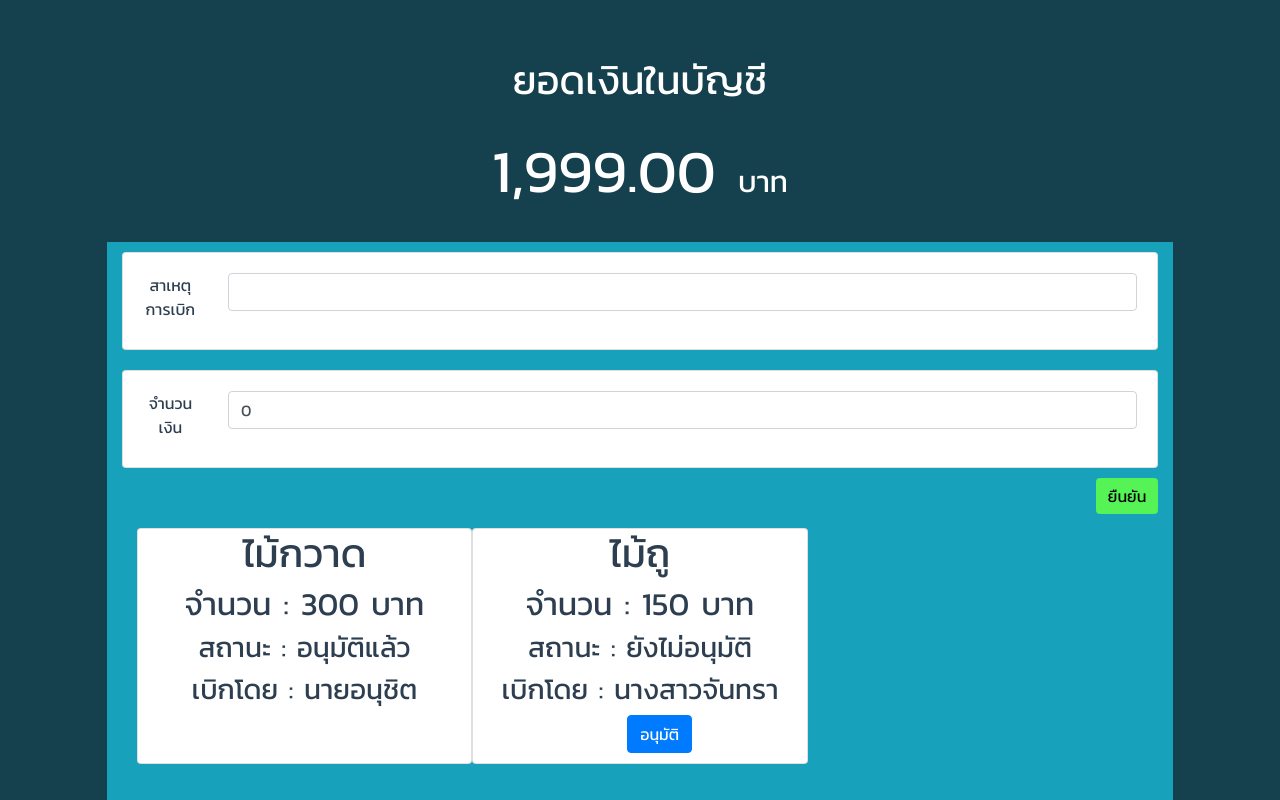
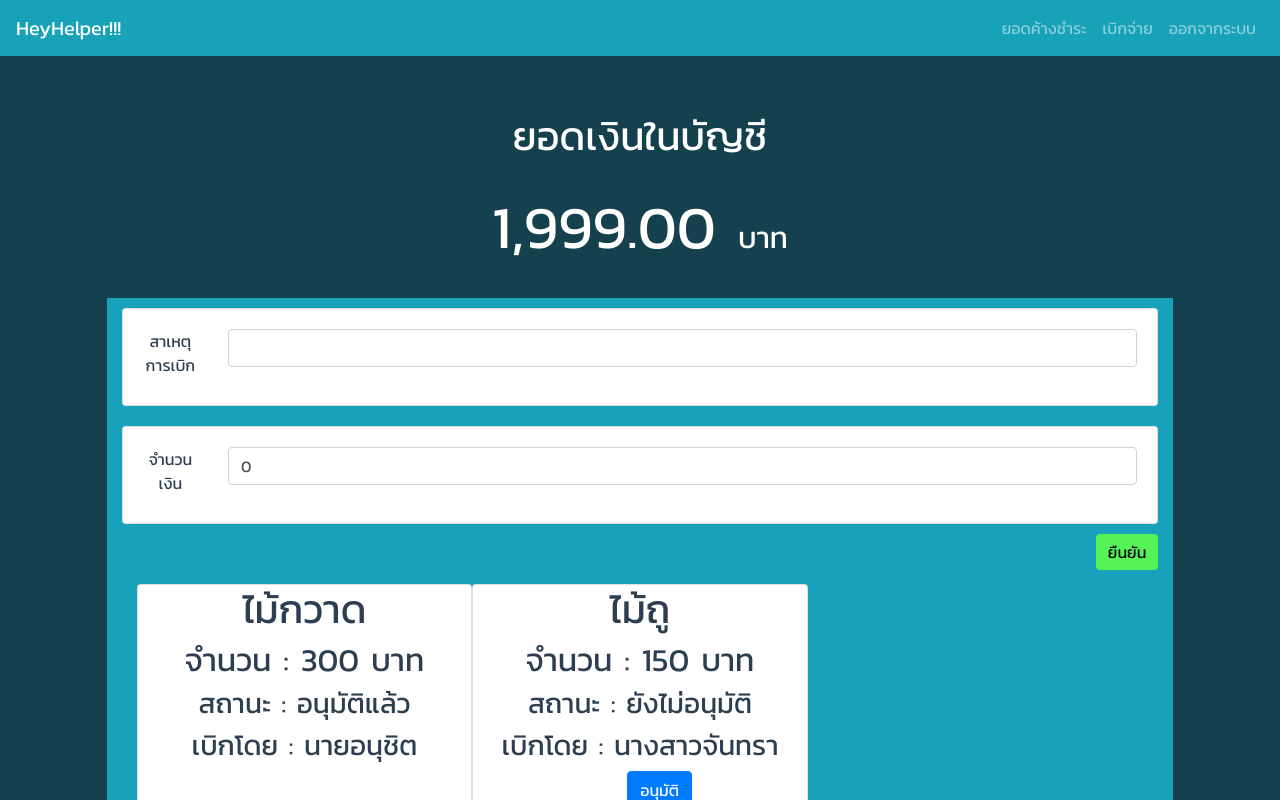
Before and after one commit to pontakornth/jwc11-workshop-e, a Vue app: page /#/withdraw in a window 1280 px wide. Shown: the top 800 px of the page. Built offline with nearby package versions, Linux system fonts and the light colour scheme.

Commit message:
Add navigaition bar

```diff
--- /dev/null
+++ b/src/components/NavBar.vue
@@ -0,0 +1,23 @@
+<template>
+<b-navbar sticky toggleable="lg" type="dark" variant="info">
+    <b-navbar-brand href="#">HeyHelper!!!</b-navbar-brand>
+    <b-navbar-toggle target="nav-collapse"></b-navbar-toggle>
+    <b-collapse id="nav-collapse" is-nav>
+        <b-navbar-nav class="ml-auto">
+            <b-nav-item class="text-white" to="/dashboard">ยอดค้างชำระ</b-nav-item>
+            <b-nav-item class="text-white" to="/withdraw">เบิกจ่าย</b-nav-item>
+            <b-nav-item class="btn-outline-danger" to="/login">ออกจากระบบ</b-nav-item>
+        </b-navbar-nav>
+    </b-collapse>
+</b-navbar>
+</template>
+
+<script>
+export default {
+
+}
+</script>
+
+<style>
+
+</style>
--- a/src/views/dashboard.vue
+++ b/src/views/dashboard.vue
@@ -1,5 +1,6 @@
 <template>
     <div >
+        <nav-bar />
         <b-container fluid >
             <b-row >
                 <b-col cols="12" style="background-color:#15404E; width:100%; padding:0;">
@@ -77,10 +78,10 @@
 </template>
 
 <script>
-import SideBar from '../components/SideBar.vue'
+import NavBar from '../components/NavBar.vue'
 export default {
   components: {
-      SideBar
+      NavBar
   },
   data () {
     return {
--- a/src/views/withdraw.vue
+++ b/src/views/withdraw.vue
@@ -1,5 +1,6 @@
 <template>
     <div>
+        <nav-bar/>
         <b-container fluid>
             <b-row>
                 <b-col cols="12" style="background-color:#15404E; width:100%; padding:0;">
@@ -61,7 +62,11 @@
 </template>
 
 <script>
+import NavBar from '../components/NavBar.vue'
 export default {
+  components:{
+    NavBar
+  },
   data () {
     return {
       balance: 1999,
```
